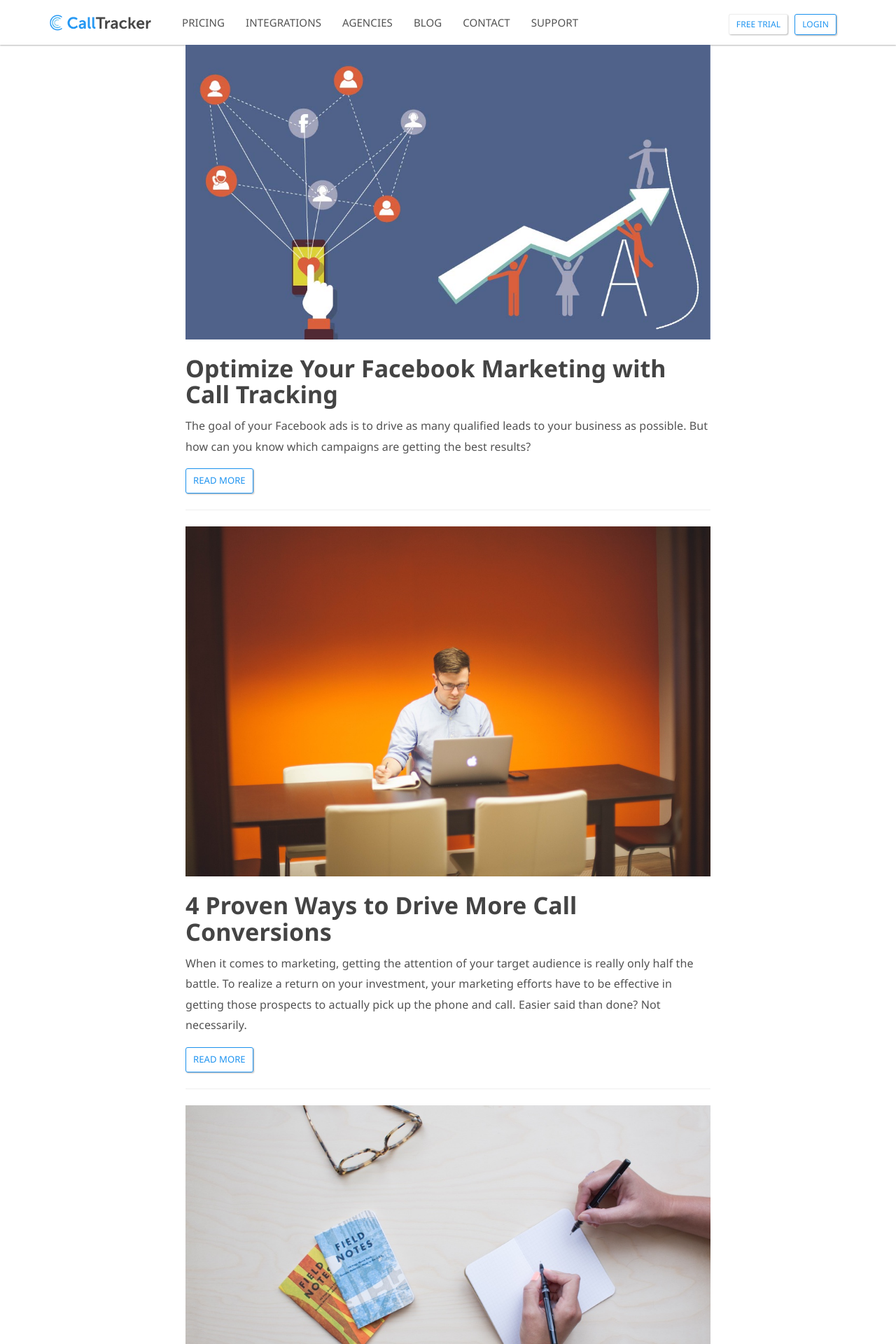
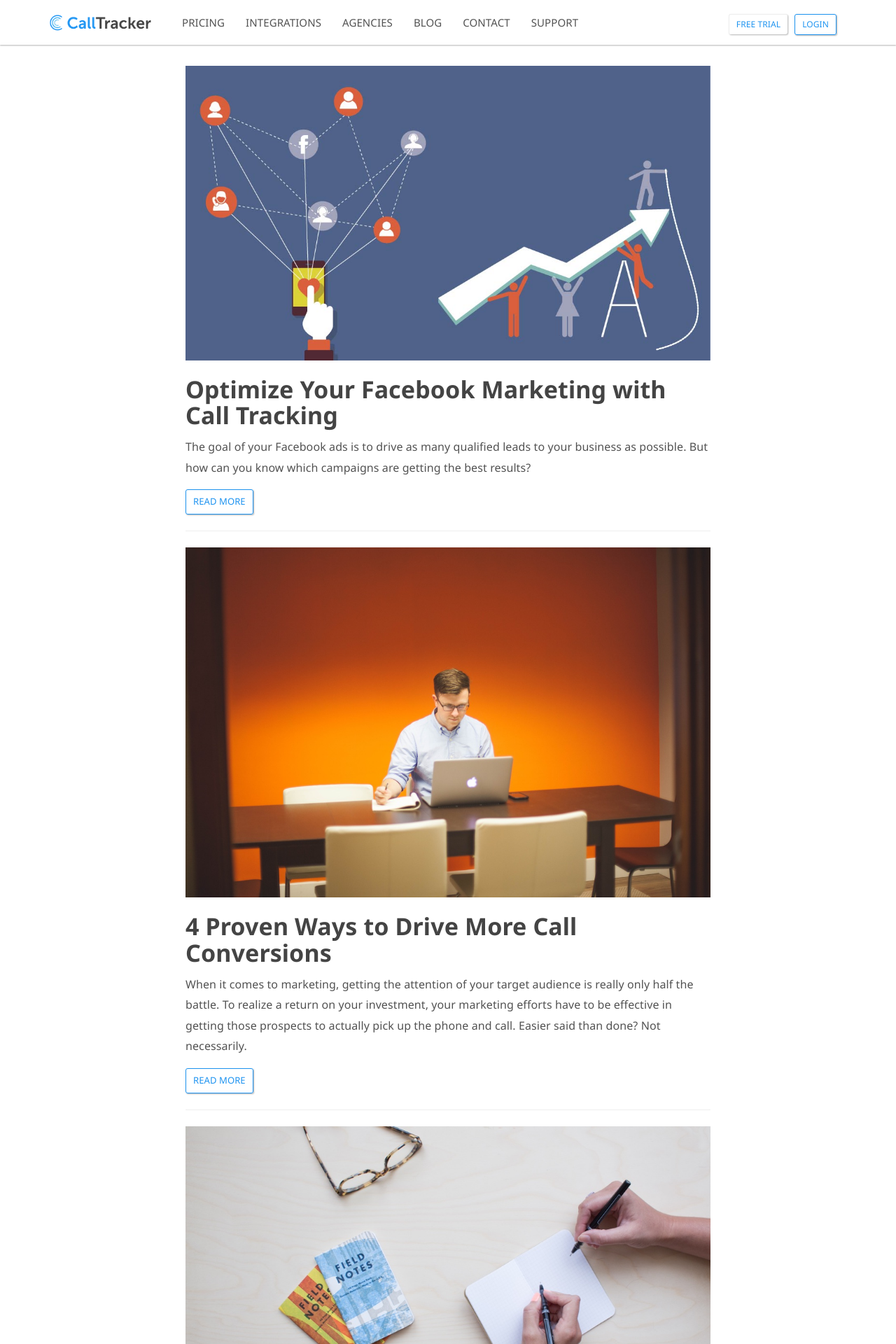
Before and after one commit to sumonst21/calltrackerio-site, a Jekyll site: the page built from blog.html, in a window 1280 px wide. Shown: the top 1920 px of the page at 70% size. Built offline with Jekyll 4.4.1, drawn with Linux system fonts in a browser that asks for light colours.

Commit message:
fix spacing on blog index

```diff
--- a/blog.html
+++ b/blog.html
@@ -7,7 +7,7 @@
 <section>
   <div class="container">
   	<div class="row">
-  		<div class="col-md-8 col-md-offset-2">
+  		<div class="col-md-8 col-md-offset-2 m-t-30">
   			{% for post in site.posts %}
   			{% assign author = site.authors[post.author] %}
 			 <div class="post-preview">
```
